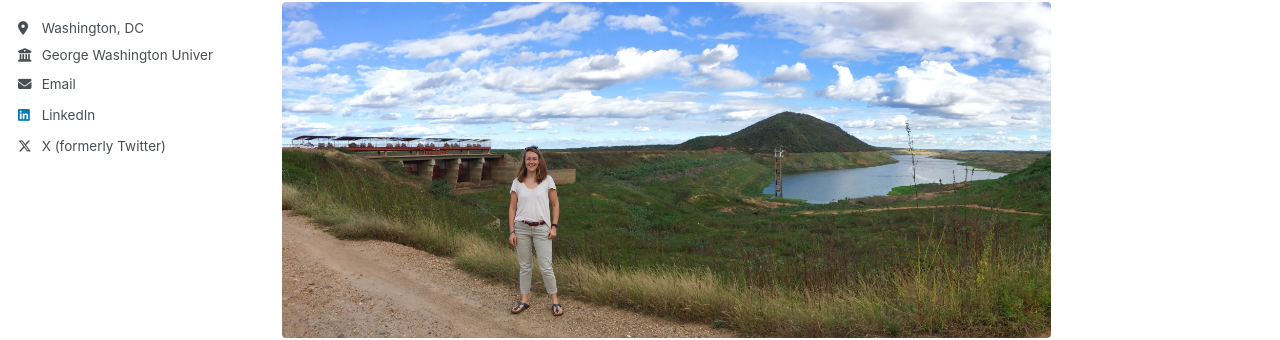
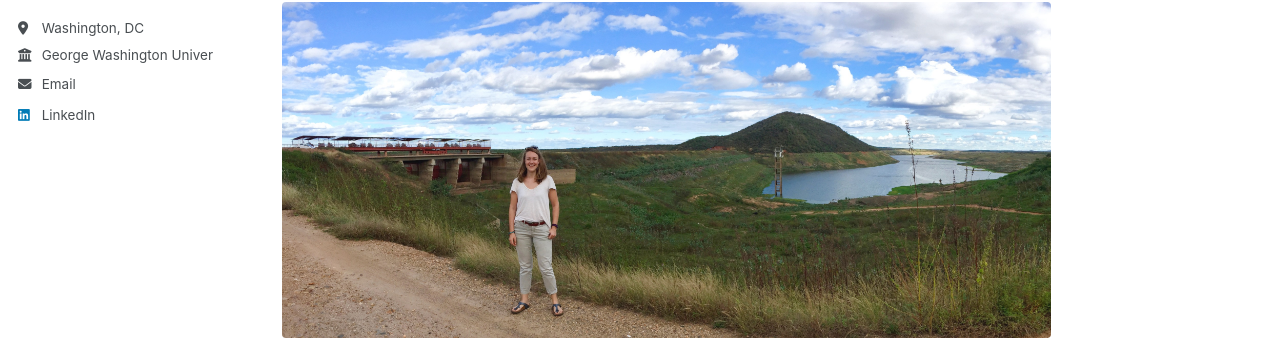
Before and after one commit to adcoop/adcoop.github.io, a Jekyll site: the page built from _pages/about.md, in a window 1280 px wide. Shown: the part 381-721 px from the top of the page. Built offline with Jekyll 4.4.1, drawn with Linux system fonts in a browser that asks for light colours; a style sheet for code colours, icons or effects is not loaded; some of the changed lines change nothing that is shown.

Commit message:
Remove twitter

```diff
--- a/_config.yml
+++ b/_config.yml
@@ -69,7 +69,7 @@ author:
   steam              :
   telegram           :
   tumblr             :
-  twitter            : "AliciaCooperma2"
+  twitter            :
   vine               :
   weibo              :
   wikipedia          :
```
